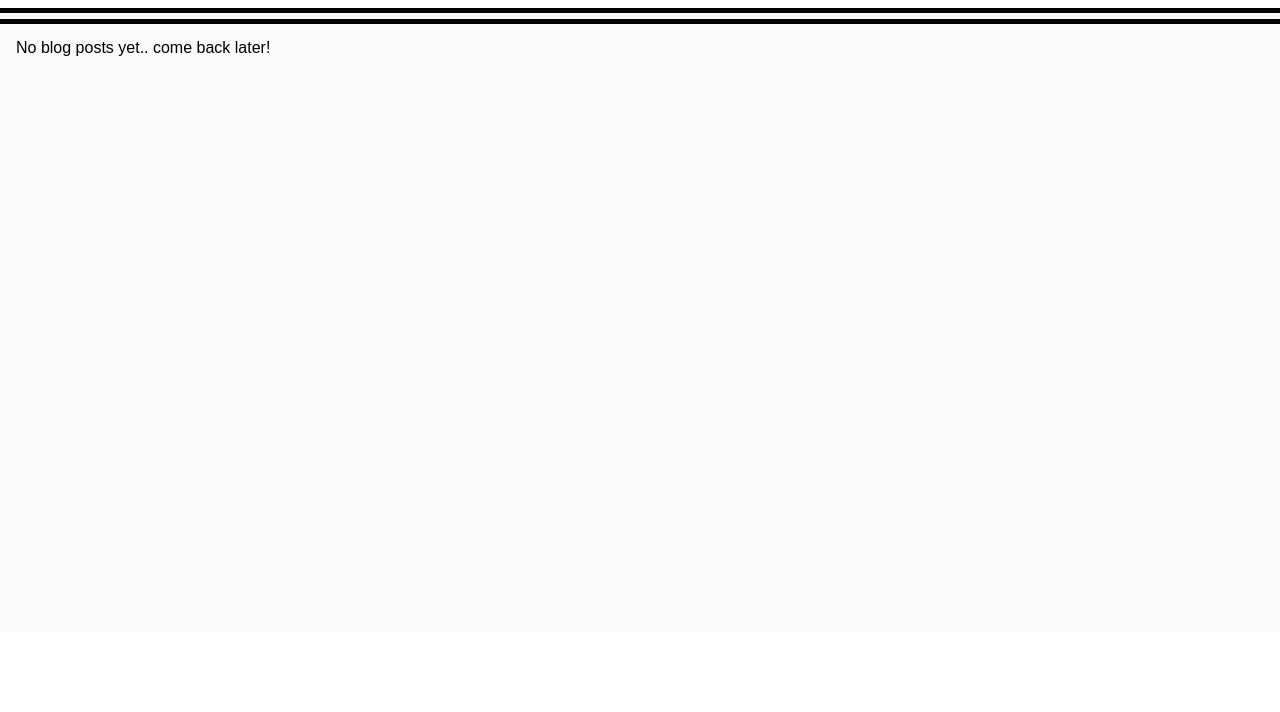
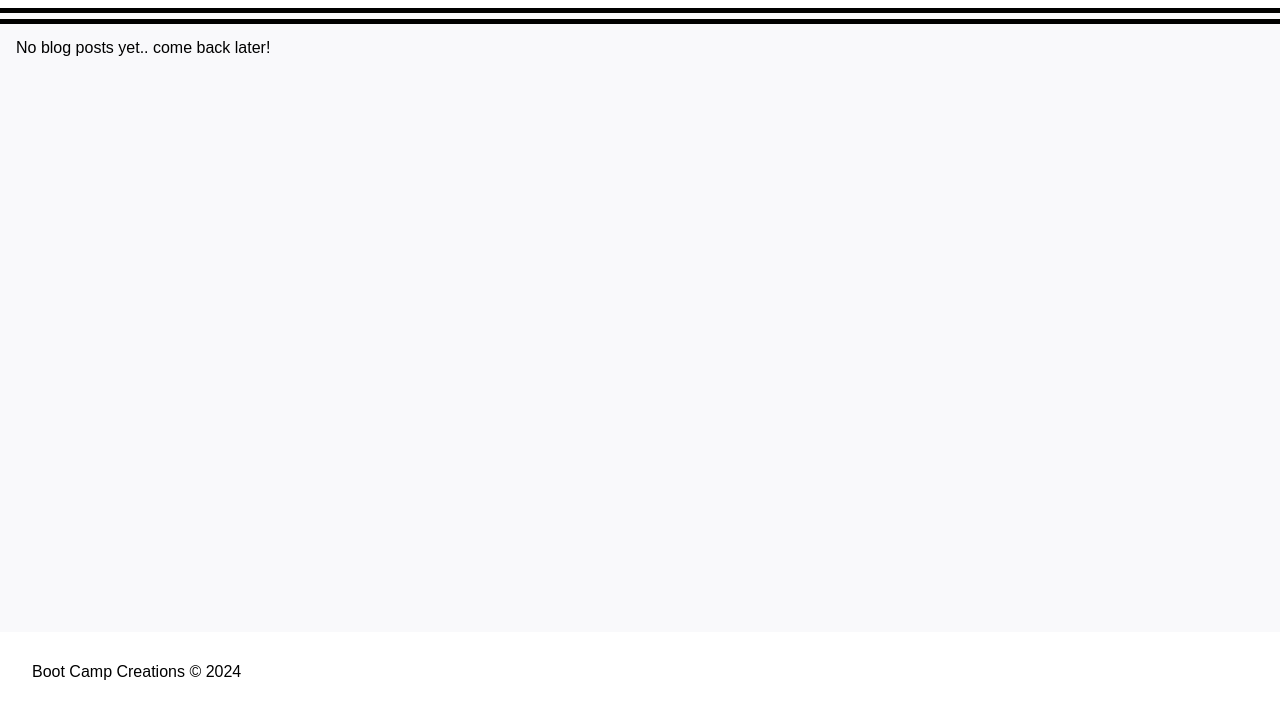
Before and after one commit to alvin-est/silver-fiesta, a plain HTML site: page Develop/blog.html in a window 1280 px wide. Shown: the part 88-800 px from the top of the page. Drawn offline with Linux system fonts and the light colour scheme.

Commit message:
add screenshot, fix README

```diff
--- a/Develop/blog.html
+++ b/Develop/blog.html
@@ -28,7 +28,7 @@
   <main>
   </main>
 
-  <footer></footer>
+  <footer>Boot Camp Creations &copy; 2024</footer>
 
 </body>
 
```
Also changed, not shown: Assets/screenshot.png (added), 3 other files.
